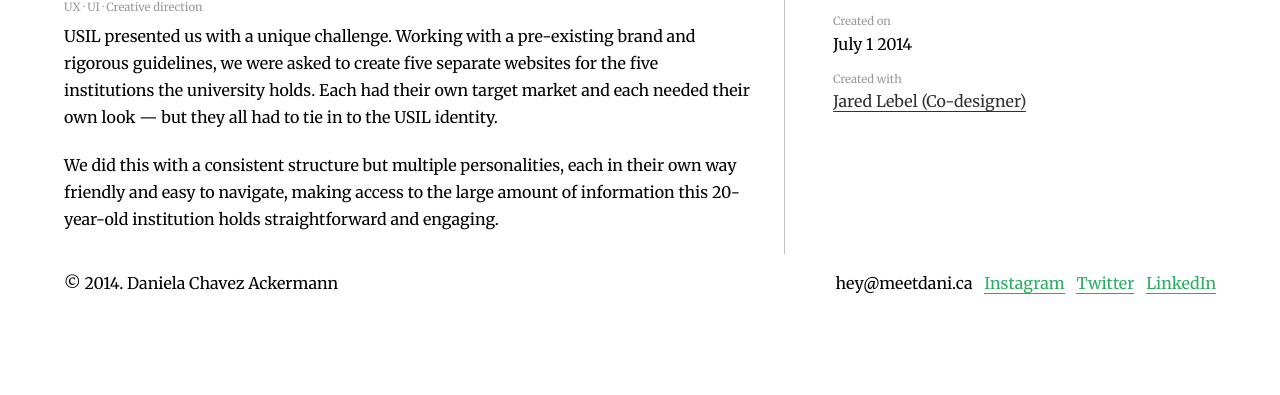
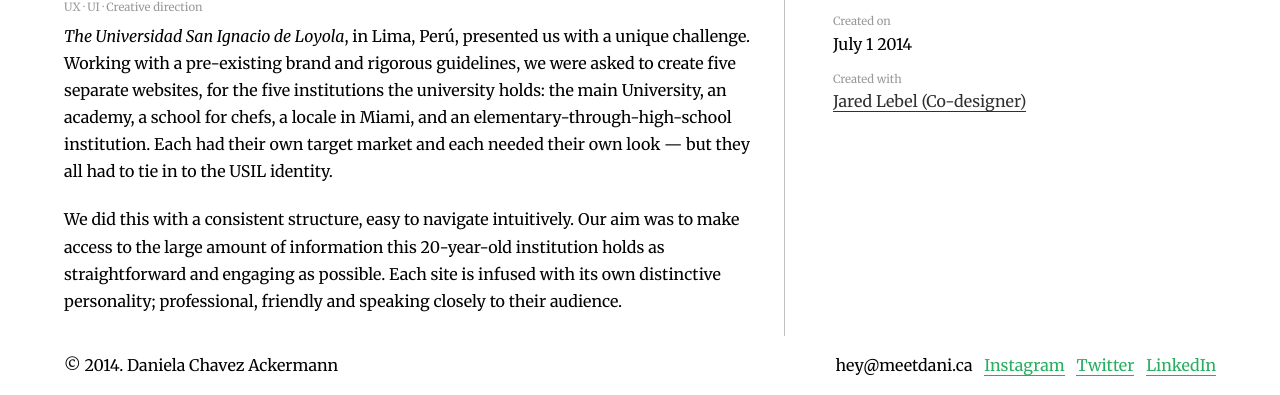
Before and after one commit to chav0021/meet_dani, a plain HTML site: page pf7.html in a window 1280 px wide. Shown: the part 647-1042 px from the top of the page. Before the commit the page ends 961 px from the top, so only its background shows below. Drawn offline with Linux system fonts and the light colour scheme.

Commit message:
Fixed USIL

```diff
--- a/pf7.html
+++ b/pf7.html
@@ -31,8 +31,8 @@
 		<div class="work-info unit unit-xs-1 unit-s-1 unit-m-1-2 unit-l-5-8">
 			<h1 class="tres">07. USIL Websites</h1>
 			<p class="font_small">UX · UI · Creative direction</p>
-			<p>USIL presented us with a unique challenge. Working with a pre-existing brand and rigorous guidelines, we were asked to create five separate websites for the five institutions the university holds. Each had their own target market and each needed their own look — but they all had to tie in to the USIL identity.</p>
-			<p>We did this with a consistent structure but multiple personalities, each in their own way friendly and easy to navigate, making access to the large amount of information this 20-year-old institution holds straightforward and engaging.</p>
+			<p><em>The Universidad San Ignacio de Loyola</em>, in Lima, Perú, presented us with a unique challenge. Working with a pre-existing brand and rigorous guidelines, we were asked to create five separate websites, for the five institutions the university holds: the main University, an academy, a school for chefs, a locale in Miami, and an elementary-through-high-school institution. Each had their own target market and each needed their own look — but they all had to tie in to the USIL identity.</p>
+			<p>We did this with a consistent structure, easy to navigate intuitively. Our aim was to make access to the large amount of information this 20-year-old institution holds as straightforward and engaging as possible. Each site is infused with its own distinctive personality; professional, friendly and speaking closely to their audience.</p>
 		</div>
 		<div class="work-nav unit unit-xs-1 unit-s-1 unit-m-1-2 unit-l-3-8">
 			<a href="index.html"><img src="images/grid.png" alt="previous project"></a>
```
